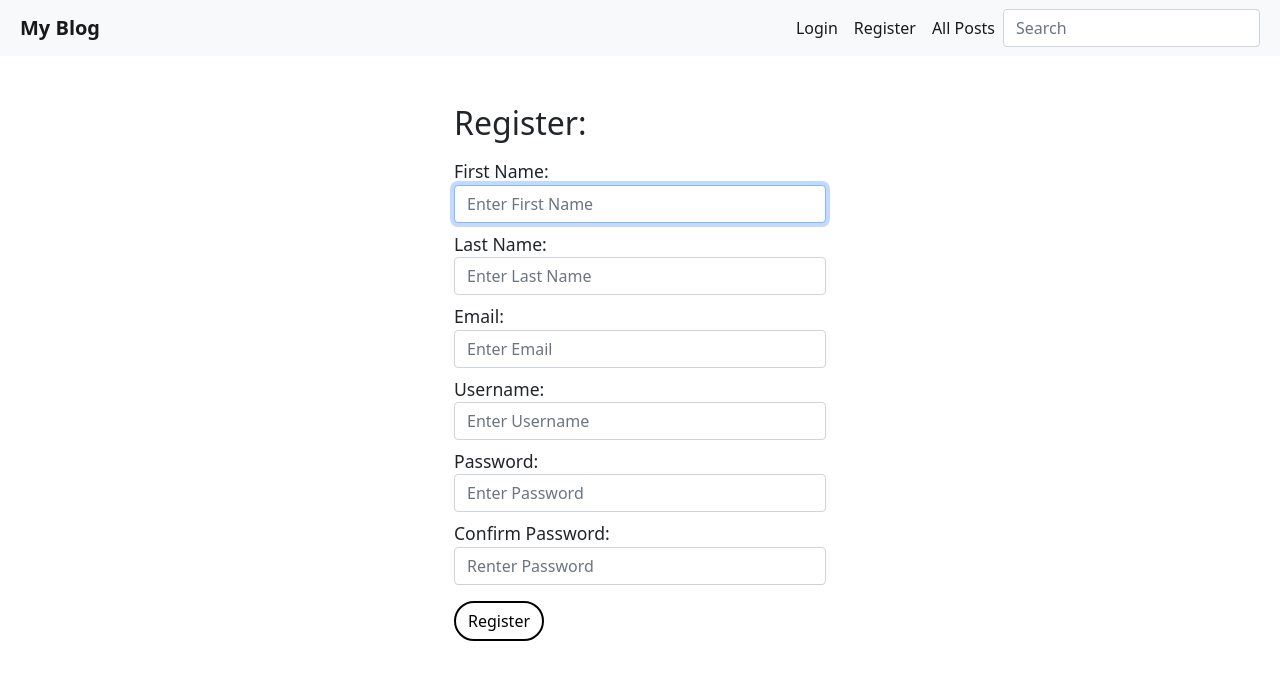
After one commit to emrah-i/Python-Projects, a Flask app: page /register in a window 1280 px wide. The commit adds this page. Shown: the top 680 px of the page. Run offline with Flask 3, Linux system fonts and the light colour scheme; some libraries are stand-ins or nearby versions.

Commit message:
Login, register, logout ability

```diff
--- a/web/blog/main.py
+++ b/web/blog/main.py
@@ -1,17 +1,19 @@
-from flask import redirect, render_template, request, jsonify
+from flask import redirect, render_template, request, jsonify, flash
 from flask_wtf.csrf import CSRFProtect
 from models import app, db, login_manager, Posts, Users
 from flask_migrate import Migrate
 from datetime import datetime
 from werkzeug.security import generate_password_hash, check_password_hash
+from flask_login import login_user, login_required, logout_user, current_user
 
 app.config['SECRET_KEY'] = 'ilovecats'
 csrf = CSRFProtect(app)
 migrate = Migrate(app, db)
 
 @login_manager.user_loader
-def load_user(user_id):
-    return Users.get(user_id)
+def load_user(id):
+    user  = db.session.query(Users).filter(Users.id == id).first()
+    return user
 
 with app.app_context():
     db.create_all()
@@ -21,6 +23,62 @@ def index():
     categories = ["Personal", "Travel", "Health", "Food", "Lifestyle", "Fitness", "Technology", "Business", "Book Review"]
     posts = db.session.query(Posts).limit(3).all()
     return render_template('index.html', posts=posts, categories=categories)
+
+@app.route('/login', methods=['POST', 'GET'])
+def login():
+
+    if request.method == 'POST':
+
+        username = request.form.get('username')
+        password = request.form.get('password')
+        user = db.session.query(Users).filter(Users.username == username).first()
+
+        if user is None:
+            flash('Username and password do not match.')
+            return render_template('login.html')
+
+        elif not check_password_hash(user.password, password):
+            flash('Your passwords must match')
+            return render_template('login.html')
+
+        login_user(user)
+        return redirect('/')
+    else:
+        return render_template('login.html')
+
+@app.route('/register', methods=['POST', 'GET'])
+def register():
+
+    if request.method == 'POST':
+
+        f_name = request.form.get('f_name')
+        l_name = request.form.get('l_name')
+        email = request.form.get('email')
+        username = request.form.get('username')
+        password = request.form.get('password')
+        confirm = request.form.get('confirm')
+
+        if confirm != password:
+            flash('Your passwords must match')
+            return render_template('register.html')
+
+        new_user = Users()
+        new_user.f_name = f_name
+        new_user.l_name = l_name
+        new_user.email = email
+        new_user.username = username
+        new_user.password = generate_password_hash(password)
+        db.session.add(new_user)
+        db.session.commit()
+        login_user(new_user)
+        return redirect('/')
+    else:
+        return render_template('register.html')
+
+@app.route('/logout')
+def logout():
+    logout_user()
+    return redirect('/')
 
 @app.route('/all')
 def all():
@@ -55,6 +113,7 @@ def load():
     return jsonify(posts)
 
 @app.route('/new', methods=['POST', 'GET'])
+@login_required
 def new():
     if request.method == 'POST':
         new_post = Posts()
--- a/web/blog/models.py
+++ b/web/blog/models.py
@@ -9,10 +9,12 @@ from flask_login import LoginManager, UserMixin, login_user, login_required, log
 
 app = Flask(__name__)
 db = SQLAlchemy()
-login_manager = LoginManager()
+login_manager = LoginManager(app)
 app.config["SQLALCHEMY_DATABASE_URI"] = "sqlite:///blogs.db"
 db.init_app(app)
-login_manager.init_app(app)
+
+login_manager.login_view = "login"
+login_manager.login_message = "You must login to view that content."
 
 categories = ["Personal", "Travel", "Health", "Food", "Lifestyle", "Fitness", "Technology", "Business", "Book Review"]
 
--- a/web/blog/templates/index.html
+++ b/web/blog/templates/index.html
@@ -26,8 +26,8 @@
                     </div>
                 </div>
                 {% endfor %}
-                <button type="submit" id="new_post_button" class="btn btn-lg btn-primary mb-5 me-2" onclick="window.location.pathname = '/new'">New Post</button>
-                <button type="submit" id="new_post_button" class="btn btn-lg btn-primary mb-5" onclick="window.location.pathname = '/all'">All Posts</button>
+                <button type="button" id="new_post_button" class="btn btn-lg btn-primary mb-5 me-2" onclick="window.location.pathname = '/new'">New Post</button>
+                <button type="button" id="new_post_button" class="btn btn-lg btn-primary mb-5" onclick="window.location.pathname = '/all'">All Posts</button>
             </div>
         </div>
         <div class="col-3">
--- a/web/blog/templates/layout.html
+++ b/web/blog/templates/layout.html
@@ -23,11 +23,26 @@
 
         <div class="navbar-collapse collapse justify-content-end me-2">
           <ul class="navbar-nav">
+            {% if current_user.is_anonymous %}
+            <li class="nav-item">
+              <a class="nav-link active" aria-current="page" href="/login">Login</a>
+            </li>
+            <li class="nav-item">
+              <a class="nav-link active" aria-current="page" href="/register">Register</a>
+            </li>
+            {% else %}
+            <li class="nav-item">
+              <a class="nav-link active" aria-current="page">{{ current_user.username }}</a>
+            </li>
+            <li class="nav-item">
+              <a class="nav-link active" aria-current="page" href="/logout">Logout</a>
+            </li>
             <li class="nav-item">
               <a class="nav-link active" aria-current="page" href="/new">New Post</a>
             </li>
+            {% endif %}
             <li class="nav-item">
-              <a class="nav-link active" aria-current="page" href="/all">All Post</a>
+              <a class="nav-link active" aria-current="page" href="/all">All Posts</a>
             </li>
           </ul>
           <form>
--- /dev/null
+++ b/web/blog/templates/register.html
@@ -0,0 +1,30 @@
+{% extends 'layout.html' %}
+
+{% block body %}
+<div class="container d-flex justify-content-center align-items-center mt-5">
+    <div class="col-xl-4 col-lg-6 col-md-8 col-sm-11 col-12 justify-content-center align-items-center" style="text-align: left; font-size: 1.1rem;">
+        <form action="/register" method="post">
+            <input type="hidden" name="csrf_token" value="{{ csrf_token() }}">
+            <h2>Register:</h2>
+            {% with messages = get_flashed_messages() %}
+            {% for message in messages %}
+            <p style="color:red;">{{ message }}</p>
+            {% endfor %}
+            {% endwith %}
+            <label class="mt-2" for="f_name">First Name:</label>
+            <input class="form-control" name="f_name" type="text" placeholder="Enter First Name" required autofocus>
+            <label class="mt-2" for="l_name">Last Name:</label>
+            <input class="form-control" name="l_name" type="text" placeholder="Enter Last Name" required>
+            <label class="mt-2" for="email">Email:</label>
+            <input class="form-control" name="email" type="email" placeholder="Enter Email" required autofocus>
+            <label class="mt-2" for="username">Username:</label>
+            <input class="form-control" name="username" type="text" placeholder="Enter Username" required autofocus minlength="6" maxlength="16">
+            <label class="mt-2" for="password">Password:</label>
+            <input class="form-control" name="password" type="password" placeholder="Enter Password" required minlength="10" maxlength="20">
+            <label class="mt-2" for="confirm">Confirm Password:</label>
+            <input class="form-control" name="confirm" type="password" placeholder="Renter Password" required minlength="10" maxlength="20">
+            <button type="submit" class="btn btn-md btn-primary mt-3">Register</button>
+        </form>
+    </div>
+</div>
+{% endblock %}
```
Also changed, not shown: web/blog/templates/login.html (added, +22 -0 lines), web/blog/instance/blogs.db.
